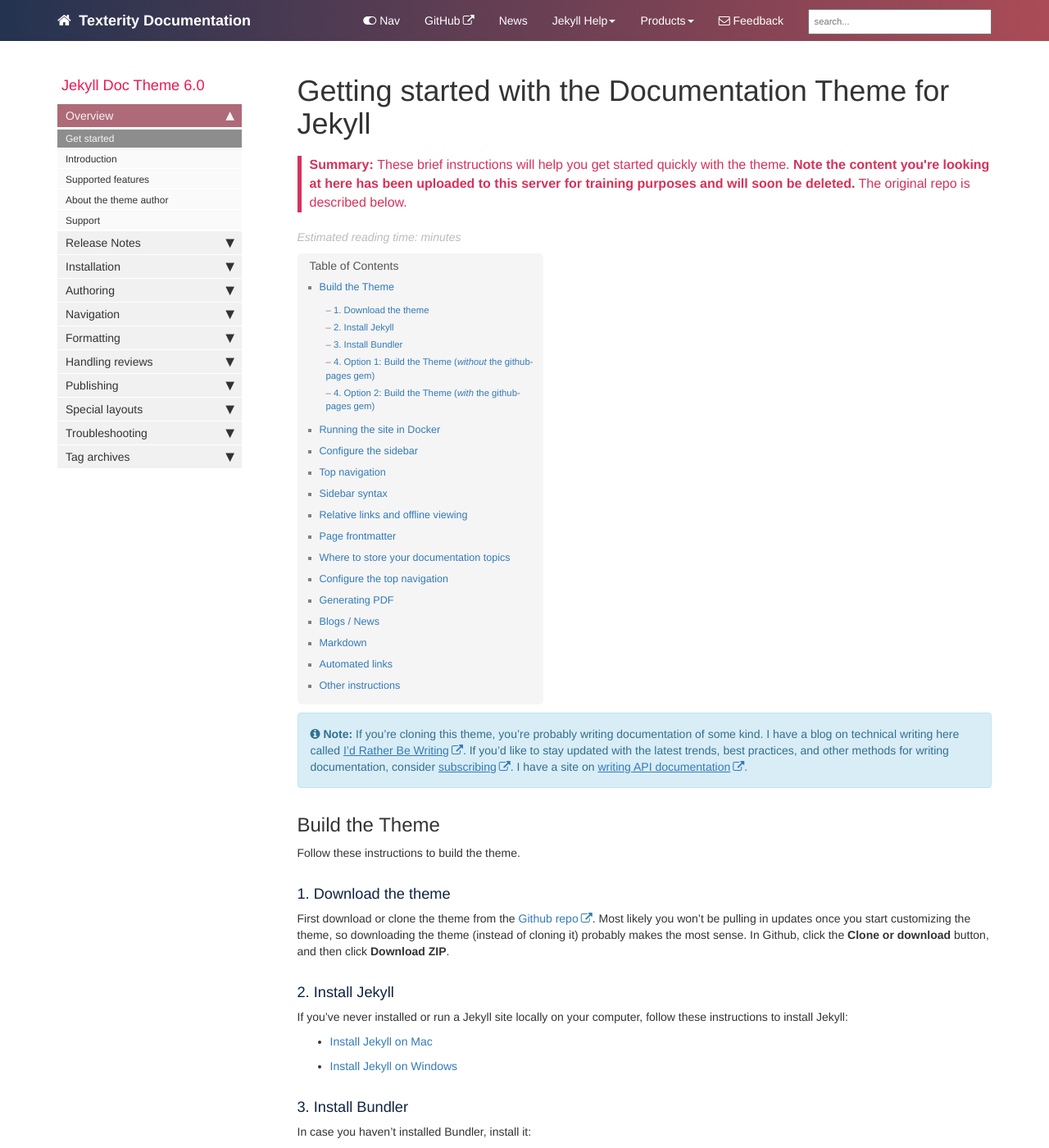
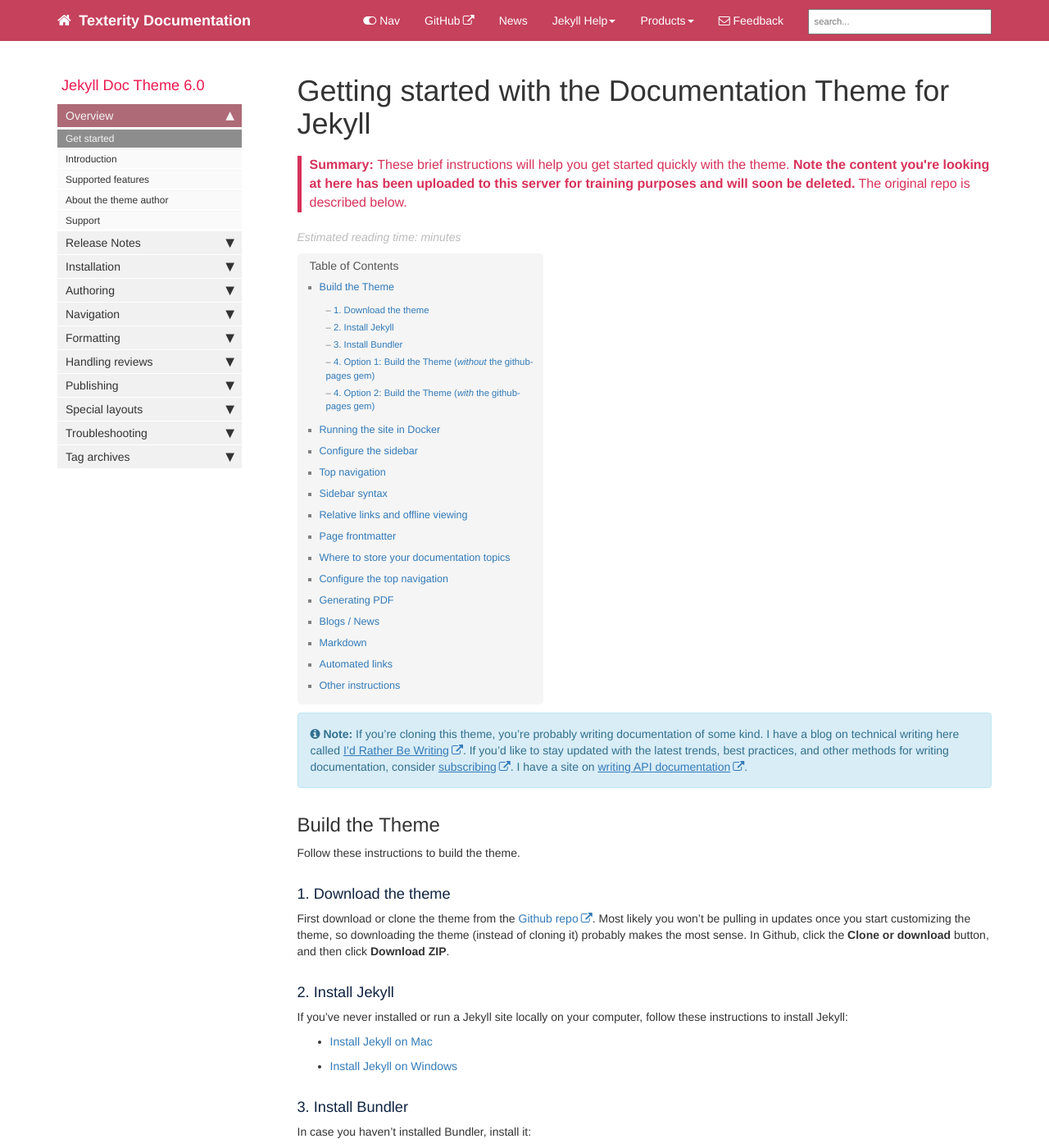
Before and after one commit to Texterity/January, a Jekyll site: the page built from docs/index.md, in a window 1280 px wide and 1400 px high. Shown: the whole window at 82% size. Built offline with Jekyll 4.4.1, drawn with Linux system fonts in a browser that asks for light colours; nearby versions of some CDN libraries; comment, search, counter and statistics services are not loaded.

Commit message:
Change top banner back to #c5415c

```diff
--- a/docs/css/theme-blue.css
+++ b/docs/css/theme-blue.css
@@ -46,7 +46,7 @@ a[data-toggle="tooltip"] {
 }
 
 .navbar-inverse {
-    background: linear-gradient(to right, #243350 0%, #ab4b57 100%);
+    background: #c5415c;
     border-color: #FFFFFF;
 }
 .navbar-inverse .navbar-nav>li>a, .navbar-inverse .navbar-brand {
```
